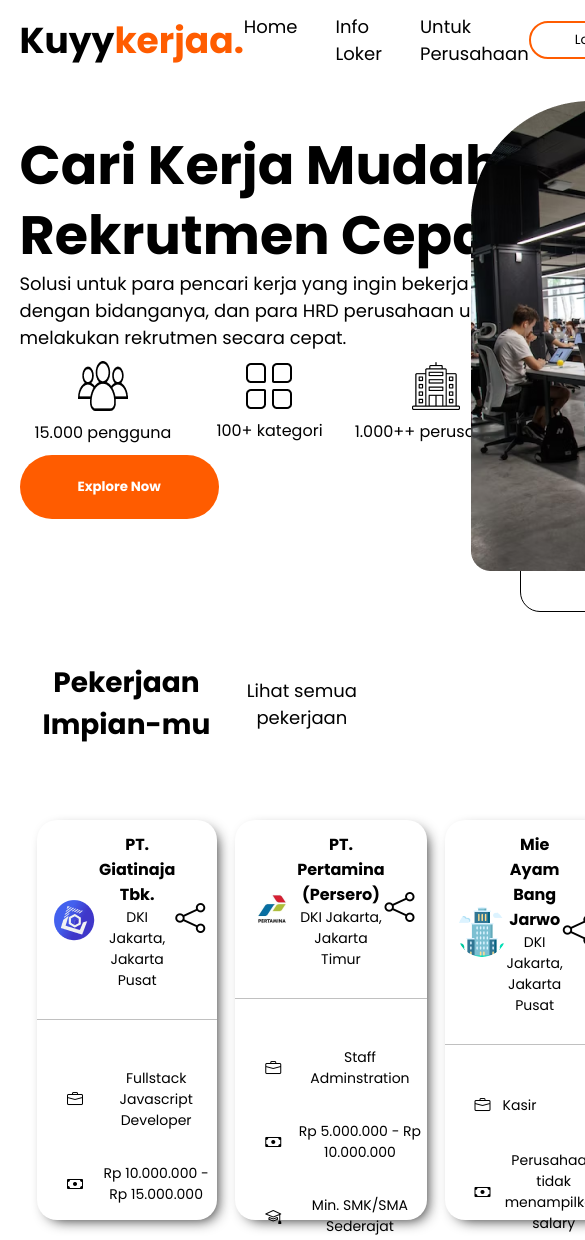
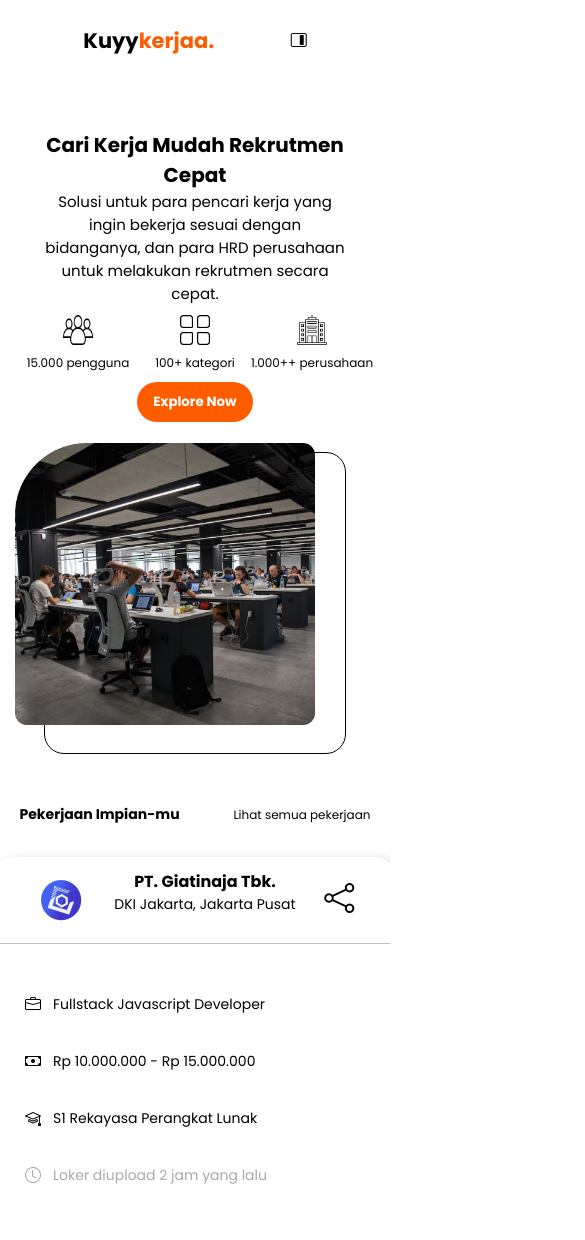
Before and after one commit to fadleyy/web-kuykerja, a plain HTML site: page index.html in a window 390 px wide. Shown: the top 1240 px of the page, 585 px wide, since content can reach past the window. Drawn offline with nearby package versions, Linux system fonts and the light colour scheme.

Commit message:
responsive done

```diff
--- a/index.html
+++ b/index.html
@@ -14,11 +14,11 @@
 </head>
 
 <body>
-    <nav>
+    <nav class="nav-lap">
         <div class="brand">
             <h1>Kuyy<span>kerjaa.</span></h1>
         </div>
-        <ul>
+        <ul id="nav">
             <li>
                 <a href="#">Home</a>
             </li>
@@ -29,7 +29,8 @@
                 <a href="#">Untuk Perusahaan</a>
             </li>
         </ul>
-        <button>Login</button>
+        <button class="hidden">Login</button>
+        <i class="bi bi-layout-sidebar-inset-reverse" id="bar"></i>
     </nav>
     <section class="hero">
         <div class="title-hero">
@@ -70,7 +71,7 @@
                         <h3>PT. Giatinaja Tbk.</h3>
                         <p>DKI Jakarta, Jakarta Pusat</p>
                     </div>
-                    <i class="bi bi-share" style="font-size: 30px; cursor: pointer;" ></i>
+                    <i class="bi bi-share" style="font-size: 30px; cursor: pointer;"></i>
                 </div>
 
                 <div class="poin">
@@ -90,7 +91,7 @@
 
                 <div class="poin" style="color: darkgray;">
                     <i class="bi bi-clock"></i>
-                    <p >Loker diupload 2 jam yang lalu</p>
+                    <p>Loker diupload 2 jam yang lalu</p>
                 </div>
             </div>
 
@@ -101,7 +102,7 @@
                         <h3>PT. Pertamina (Persero)</h3>
                         <p>DKI Jakarta, Jakarta Timur</p>
                     </div>
-                    <i class="bi bi-share" style="font-size: 30px; cursor: pointer;" ></i>
+                    <i class="bi bi-share" style="font-size: 30px; cursor: pointer;"></i>
                 </div>
 
                 <div class="poin">
@@ -132,7 +133,7 @@
                         <h3>Mie Ayam Bang Jarwo</h3>
                         <p>DKI Jakarta, Jakarta Pusat</p>
                     </div>
-                    <i class="bi bi-share" style="font-size: 30px; cursor: pointer;" ></i>
+                    <i class="bi bi-share" style="font-size: 30px; cursor: pointer;"></i>
                 </div>
 
                 <div class="poin">
@@ -152,7 +153,7 @@
 
                 <div class="poin" style="color: darkgray;">
                     <i class="bi bi-clock"></i>
-                    <p >Loker diupload 1 hari yang lalu</p>
+                    <p>Loker diupload 1 hari yang lalu</p>
                 </div>
             </div>
         </div>
@@ -164,8 +165,10 @@
         <div class="title-footer">
             <h1>Kuyy<span>kerjaa.</span></h1>
         </div>
-        <ul>
-            <li><a href="">Home</a></li>
+        <div>
+
+            <ul>
+                <li><a href="">Home</a></li>
             <li><a href="">Info Loker</a></li>
             <li><a href="">Untuk Perusahaan</a></li>
         </ul>
@@ -175,7 +178,26 @@
             <li><a href="">Info Loker</a></li>
             <li><a href="">Untuk Perusahaan</a></li>
         </ul>
+    </div>
     </footer>
+    <script>
+        const nav = document.getElementById('nav');
+        const bar = document.getElementById('bar')
+        buttonCreated = false;
+        bar.addEventListener('click', (e) => {
+            nav.classList.toggle('timbul');
+            const button = document.createElement('button');
+            button.textContent = 'login';
+            nav.appendChild(button);
+            nav.removeChild(button);
+            if (!buttonCreated) {
+            const button = document.createElement('button');
+            button.textContent = 'login';
+            nav.appendChild(button);
+            buttonCreated = true;
+            }
+        })
+    </script>
 </body>
 
 </html>
--- a/style.css
+++ b/style.css
@@ -8,18 +8,27 @@
     font-family: 'Poppins', sans-serif;
 }
 
+body, html {
+    overflow-x: hidden;
+}
+
 nav {
-    width: 90%;
+    width: 100vw;
     height: 80px;
     /* background-color: lightblue; */
     display: flex;
-    justify-content: space-between;
+    justify-content: space-around;
     margin: 0 auto;
     align-items: center;
 }
 
+nav i {
+    display: none;
+}
+
 nav >.brand {
     font-size: 24px;
+    z-index: 100;
 }
 
 nav span {
@@ -219,6 +228,11 @@ footer {
     border-radius: 20px 20px 0 0;
 }
 
+footer div {
+    display: flex;
+    gap: 20rem;
+}
+
 footer .title-footer h1 span{
     color: var(--primary);
 }
@@ -239,3 +253,244 @@ footer ul li a {
 footer ul li a:hover {
     color: var(--primary);
 }
+
+
+@media screen and (max-width: 766px){
+
+    body, html {
+    overflow-x: hidden;
+    }
+
+    nav {
+        width: 300px;
+        margin: 0 auto;
+        position: relative;
+
+    }
+
+    nav i {
+        display: block;
+        z-index: 100;
+    }
+
+    nav >.brand {
+        font-size: 14px;
+    }
+
+    nav ul {
+        gap: 12px;
+        display: block;
+        margin-top: 20px;
+        position: absolute;
+        top: -20px;
+        right: -20px;
+        width: 300px;
+        height: 100vh;
+        background-color: white;
+        transform: translateX(500px);
+        transition: all 1s;
+        display: flex;
+        align-items: center;
+        flex-direction: column;
+
+    }
+
+    .timbul {
+        transform: translateX(50px);
+    }
+
+    nav ul li a {
+        margin-top: 20px;
+        font-size: 14px;
+        text-align: center;
+    }
+
+    nav ul li:first-child {
+        margin-top: 50px;
+    }
+
+    .hidden {
+        display: none;
+    }
+
+    .hero {
+        width: 100%;
+        display: flex;
+        flex-direction: column;
+        justify-content: space-between;
+        align-items: center;
+        margin: 50px 0;
+    }
+
+    .hero .title-hero {
+        text-align: center;
+        width: 90%;
+        margin: 0 auto;
+        display: flex;
+        flex-direction: column;
+        justify-content: center;
+        align-items: center;
+    }
+
+    .hero .title-hero h1 {
+        line-height: normal;
+        width: 300px;
+        font-size: 20px;
+    }
+
+    .hero .title-hero p {
+        width: 300px;
+        font-size: 15px;
+    }
+
+    .hero .catagories{
+        margin-top: 10px;
+        display: flex;
+        height: auto;
+        justify-content: space-around;
+        align-items: center;
+    }
+
+    .hero .catagories div {
+        display: flex;
+        flex-direction: column;
+        align-items: center;
+        text-align: center;
+        width: 100px;
+        gap: 9px;
+    }
+
+    .hero .catagories div img {
+        width: 30px;
+    }
+
+    .hero .catagories div p {
+        font-size: 12px;
+    }
+
+    .hero .button-cta {
+        padding: 10px 16px;
+        margin-bottom: 30px;
+    }
+
+    .hero-banner {
+        width: 300px;
+        height: 300px;
+        border: 1px solid black;
+        border-radius: 220px 20px 20px 20px;
+    }
+
+    .banner {
+        padding-right: 16px;
+        width: 300px;
+        transform: translate(-30px, -10px);
+    }
+
+    .info {
+        margin: 50px auto;
+    }
+
+    .info .info-title>h1 {
+        font-size: 14px;
+    }
+
+    .info .info-title>a {
+        font-size: 12px;
+    }
+
+    .info .container-card {
+        margin: 0 auto;
+        width: 90%;
+        height: max-content;
+        padding: 16px;
+        display: flex;
+        flex-direction: column;
+        align-items: center;
+        justify-content: space-evenly;
+
+    }
+
+    .info .container-card .card {
+        width: 400px;
+        height: 400px;
+        box-shadow: 5px 5px 14px -5px rgba(0,0,0,0.88);
+        -webkit-box-shadow: 5px 5px 14px -5px rgba(0,0,0,0.88);
+        -moz-box-shadow: 5px 5px 14px -5px rgba(0,0,0,0.88);
+        border-radius: 20px;
+    }
+
+    .info .container-card .card .card-title {
+        display: flex;
+        justify-content: space-evenly;
+        align-items: center;
+        border-bottom: 1px solid silver;
+        padding: 12px;
+        margin-bottom: 3rem;
+    }
+
+    .info .container-card .card .card-title .logo {
+        width: 50px;
+        height: 50px;
+        border-radius: 50%;
+    }
+
+    .info .container-card .card .card-title .card-sub h3 {
+        font-size: 16px;
+    }
+
+    .info .container-card .card .card-title .card-sub p {
+        font-size: 14px;
+    }
+
+    .info .card .poin {
+        display: flex;
+        align-items: center;
+        gap: 12px;
+        margin-left: 30px;
+        margin-bottom: 2rem;
+    }
+
+    .info .card .poin p {
+        font-size: 14px;
+    }
+
+    .info button {
+        padding: 17px 49px;
+        background-color: var(--primary);
+        border: none;
+        border-radius: 50px;
+        color: white;
+        font-weight: bold;
+    }
+
+    .info div {
+        text-align: center;
+        margin-bottom: 1rem;
+    }
+
+    footer {
+        display: flex;
+        justify-content: center;
+        align-items: center;
+        margin: 0 auto;
+        width: 90%;
+        height: 200px;
+        border: 1px solid var(--primary);
+        border-bottom: 0;
+        padding: 0 16px;
+        border-radius: 20px 20px 0 0;
+        flex-direction: column;
+    }
+
+    footer .title-footer {
+    }
+
+    footer .title-footer h1 {
+        line-height: 50px;
+    }
+
+    footer div {
+        gap: 18px;
+    }
+
+}
```
